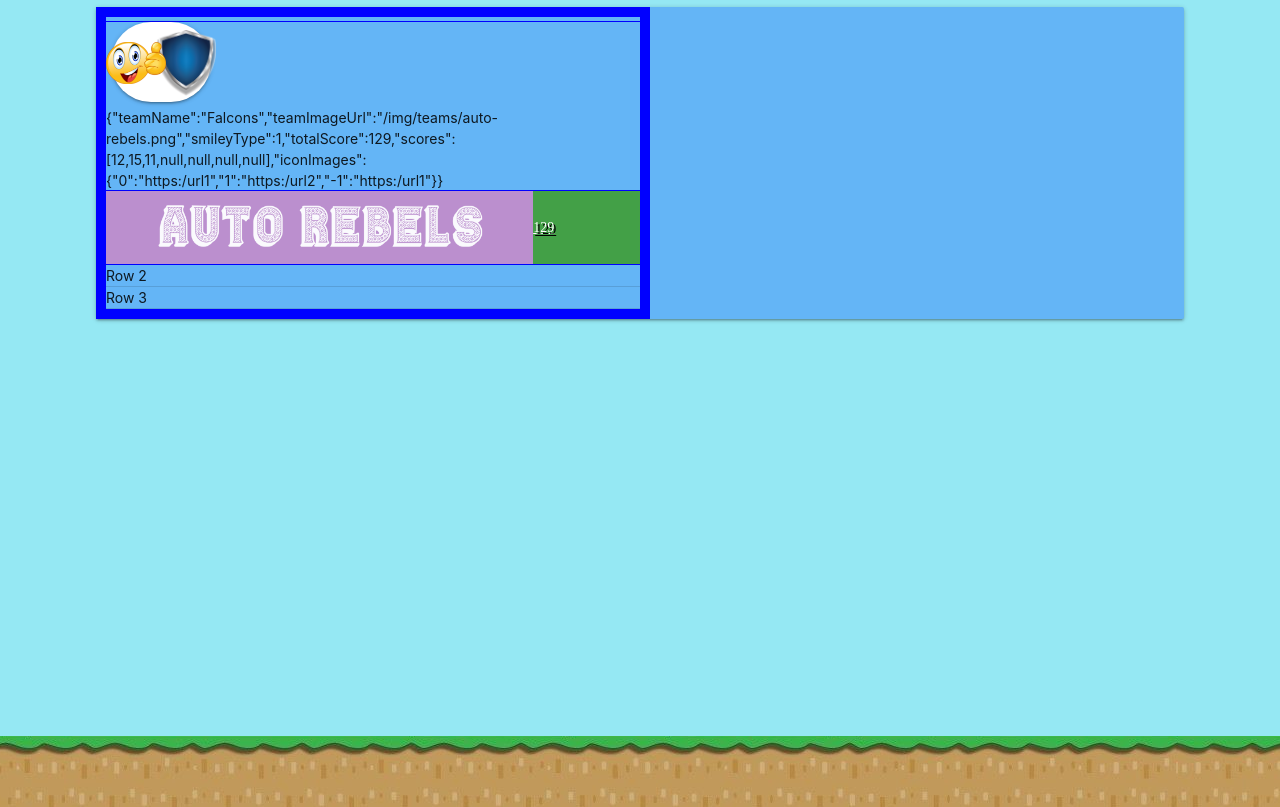
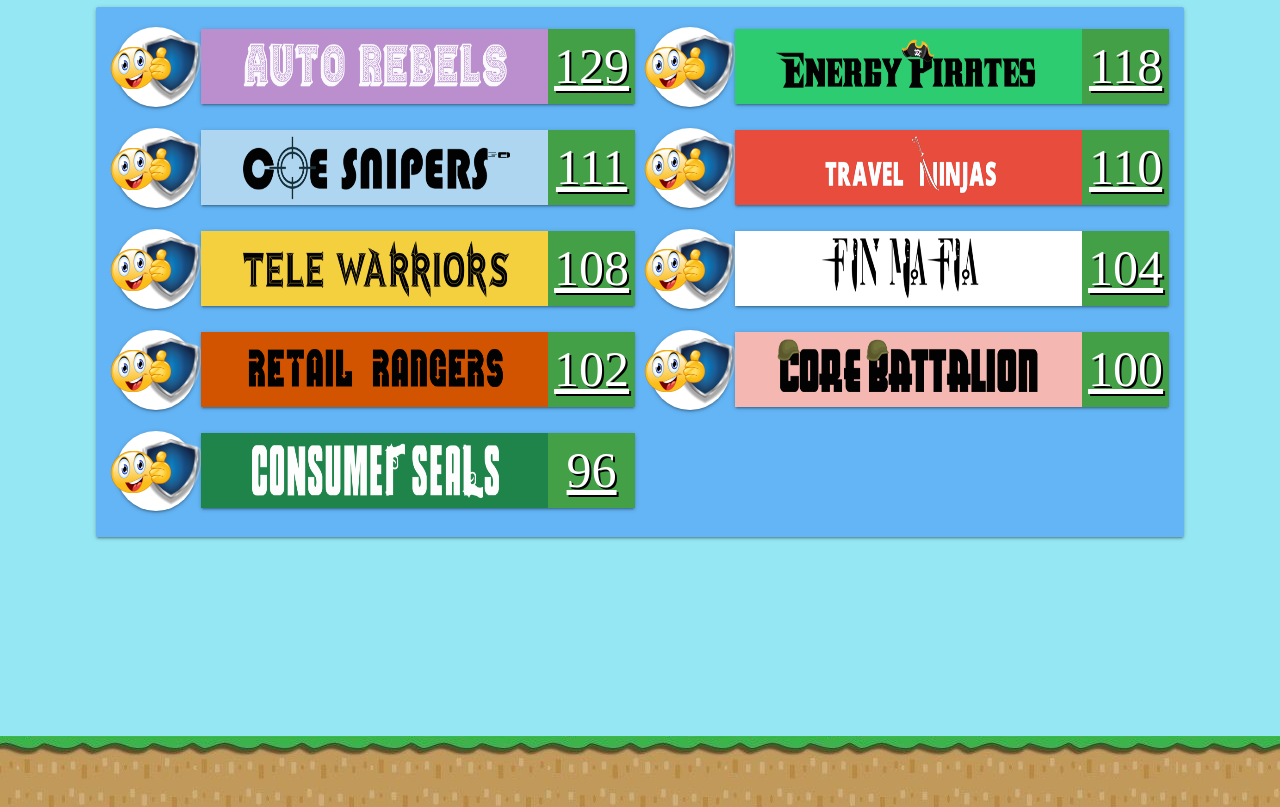
Before and after one commit to MamathaBussa/ps-leaderboard, a React (Create React App) app: page / in a window 1280 px wide. Built offline with nearby package versions, Linux system fonts and the light colour scheme; a web font is replaced by a local one.

Commit message:
Design WIP

```diff
--- a/src/components/AllTeamSummarySlide/index.js
+++ b/src/components/AllTeamSummarySlide/index.js
@@ -1,8 +1,6 @@
 import React, {Component} from 'react'
 import SmileyShieldTeamNameAndScoreCard from
   '../SmileyShieldTeamNameAndScoreCard'
-import SmileyShield from '../SmileyShield'
-import TeamNameCard from '../TeamNameCard'
 import './styles.sass'
 
 class AllTeamsSummarySlide extends Component {
@@ -19,12 +17,29 @@ class AllTeamsSummarySlide extends Component {
           <table>
             <tbody>
               <tr>
-                <SmileyShieldTeamNameAndScoreCard
-                  componentData={componentData[0]}
-                />
+                {
+                  evenIndices.map((eachComponentData)=>(
+                    <SmileyShieldTeamNameAndScoreCard
+                      componentData={eachComponentData}
+                    />
+                  ))
+                }
               </tr>
-              <tr>Row 2</tr>
-              <tr>Row 3</tr>
+            </tbody>
+          </table>
+        </div>
+        <div className="TableWrapper">
+          <table>
+            <tbody>
+              <tr>
+                {
+                  oddIndices.map((eachComponentData)=>(
+                    <SmileyShieldTeamNameAndScoreCard
+                      componentData={eachComponentData}
+                    />
+                  ))
+                }
+              </tr>
             </tbody>
           </table>
         </div>
--- a/src/components/AllTeamSummarySlide/styles.sass
+++ b/src/components/AllTeamSummarySlide/styles.sass
@@ -8,19 +8,19 @@
   .TableWrapper
     width: 50%
     //
-    outline: 10px blue solid
+    // outline: 10px blue solid
     table
       // dimensions
       // width: 50%
       // borders
       border-collapse: collapse
       // debug
-      outline: 1px red solid
+      // outline: 1px red solid
       tr
-
+        border: 0
       td
         // dimensions
         // width: 50%
+        // margin: 10px
         // content
-        padding: 0
         // outline: 1px blue solid
--- a/src/components/ScoreCard/styles.sass
+++ b/src/components/ScoreCard/styles.sass
@@ -9,5 +9,7 @@
   flex-direction: column
   justify-content: center
   color: white
+  font-size: 50px
+  text-align: center
   text-shadow: 2px 2px 0px black
   background-color: color("green", "darken-1")
--- a/src/components/SmileyShield/styles.sass
+++ b/src/components/SmileyShield/styles.sass
@@ -4,7 +4,7 @@
   // dimensions
   margin: 5px
   height: 80px
-  width: 100px
+  min-width: 80px
   // content
   flex-direction: column
   justify-content: center
--- a/src/components/SmileyShieldTeamNameAndScoreCard/index.js
+++ b/src/components/SmileyShieldTeamNameAndScoreCard/index.js
@@ -9,7 +9,6 @@ class SmileyShieldTeamNameAndScoreCard extends Component {
     return (
       <div className="SmileyShieldTeamNameAndScoreCard">
         <SmileyShield />
-        {JSON.stringify(componentData)}
         <TeamNameWithScoreCard componentData={componentData} />
       </div>
     )
--- a/src/components/SmileyShieldTeamNameAndScoreCard/styles.sass
+++ b/src/components/SmileyShieldTeamNameAndScoreCard/styles.sass
@@ -1,5 +1,6 @@
 .SmileyShieldTeamNameAndScoreCard
+  display: flex
+  margin: 5px
   // out-box
-  // width: 50%
   // debug
-  outline: 1px blue solid
+  // outline: 1px blue solid
--- a/src/components/TeamNameWithScoreCard/index.js
+++ b/src/components/TeamNameWithScoreCard/index.js
@@ -7,7 +7,7 @@ class TeamNameWithScoreCard extends Component {
   render() {
     const {componentData} = this.props
     return (
-      <div className="TeamNameWithScoreCard">
+      <div className="TeamNameWithScoreCard card">
         <TeamNameImage componentData={componentData} />
         <ScoreCard componentData={componentData} />
       </div>
--- a/src/components/TeamNameWithScoreCard/styles.sass
+++ b/src/components/TeamNameWithScoreCard/styles.sass
@@ -4,4 +4,4 @@
   // in-box
   flex-direction: row
   // debug
-  outline: 1px blue solid
+  // outline: 1px blue solid
```
